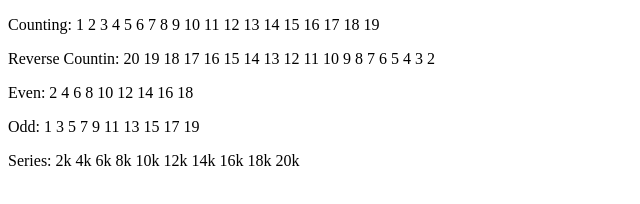
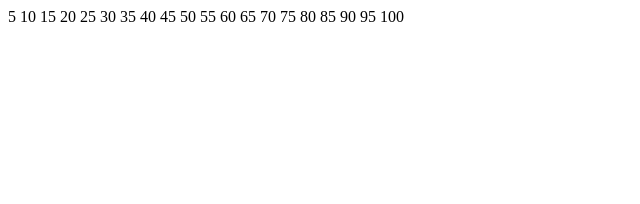
Before and after one commit to Talha971/SMIT, a plain HTML site: page ASSIGNMENTS/2) JS chp # 18-25/index.html in a window 1280 px wide. Shown: the whole page, without its empty margins (0-640 px from the left). Drawn offline with Linux system fonts and the light colour scheme.

Commit message:
Add files via upload

```diff
--- a/ASSIGNMENTS/2) JS chp # 18-25/app.js
+++ b/ASSIGNMENTS/2) JS chp # 18-25/app.js
@@ -41,38 +41,97 @@
 
 // 7
 
-document.write("<p>");
-document.write("Counting: ");
+// document.write("<p>");
+// document.write("Counting: ");
 
-for (var i = 1; i < 20; i++) {
-  document.write(i + " ");
+// for (var i = 1; i < 20; i++) {
+//   document.write(i + " ");
+// }
+// document.write("</p>");
+
+// document.write("<p>");
+// document.write("Reverse Countin: ");
+// for (var i = 20; i > 1; i--) {
+//   document.write(i + " ");
+// }
+// document.write("</p>");
+
+// document.write("<p>");
+// document.write("Even: ");
+// for (var i = 2; i < 20; i++) {
+//   document.write(i++ + " ");
+// }
+// document.write("</p>");
+
+// document.write("<p>");
+// document.write("Odd: ");
+// for (var i = 1; i < 20; i++) {
+//   document.write(i++ + " ");
+// }
+// document.write("</p>");
+
+// document.write("<p>");
+// document.write("Series: ");
+// for (var i = 2; i <= 20; i++) {
+//   document.write(i++ + "k ");
+// }
+// document.write("</p>");
+
+// // 8
+
+// var arr = ["apple", "mango", "orange"];
+// var b = prompt("enter the required fruit");
+
+// for(var i=0;i<=arr.length;i++){
+//     if(b==arr[i]){
+//         console.log(b +" is availabel at "+i+" index");
+//         break;
+//     }
+// }
+// if(b!==arr[i]){
+// console.log("not available");
+// }
+
+// // 9
+// var A = [24, 53, 78, 91, 12];
+// var largest = A[0];
+// for (let i = 1; i < A.length; i++) {
+//   if (A[i] > largest) {
+//     largest = A[i];
+//   }
+// }
+// document.write("The largest number in the array is: " + largest);
+
+// // 10
+// var A = [24, 53, 78, 91, 12];
+// var smallest = A[0];
+// for (let i = 1; i < A.length; i++) {
+//   if (A[i] < smallest) {
+//     smallest = A[i];
+//   }
+// }
+// document.write("The smallest number in the array is: " + smallest);
+
+// // 11
+
+// var A = [24, 53, 78, 91, 12];
+// var largest = A[0];
+// var smallest = A[0];
+
+// for (let i = 1; i < A.length; i++) {
+//   if (A[i] > largest) {
+//     largest = A[i];
+//   }
+// }
+// for (let i = 1; i < A.length; i++) {
+//   if (A[i] < smallest) {
+//     smallest = A[i];
+//   }
+// }
+// document.write("The largest number in the array is: " + largest);
+// document.write("<br>The smallest number in the array is: " + smallest);
+
+// 12
+for(var i=1;i<=20;i++){
+    document.write(i*5+" ");
 }
-document.write("</p>");
-
-document.write("<p>");
-document.write("Reverse Countin: ");
-for (var i = 20; i > 1; i--) {
-  document.write(i + " ");
-}
-document.write("</p>");
-
-document.write("<p>");
-document.write("Even: ");
-for (var i = 2; i < 20; i++) {
-  document.write(i++ + " ");
-}
-document.write("</p>");
-
-document.write("<p>");
-document.write("Odd: ");
-for (var i = 1; i < 20; i++) {
-  document.write(i++ + " ");
-}
-document.write("</p>");
-
-document.write("<p>");
-document.write("Series: ");
-for (var i = 2; i <= 20; i++) {
-  document.write(i++ + "k ");
-}
-document.write("</p>");
```
Also changed, not shown: ASSIGNMENTS/2) JS chp # 18-25/index.html (+1 -1 lines).
